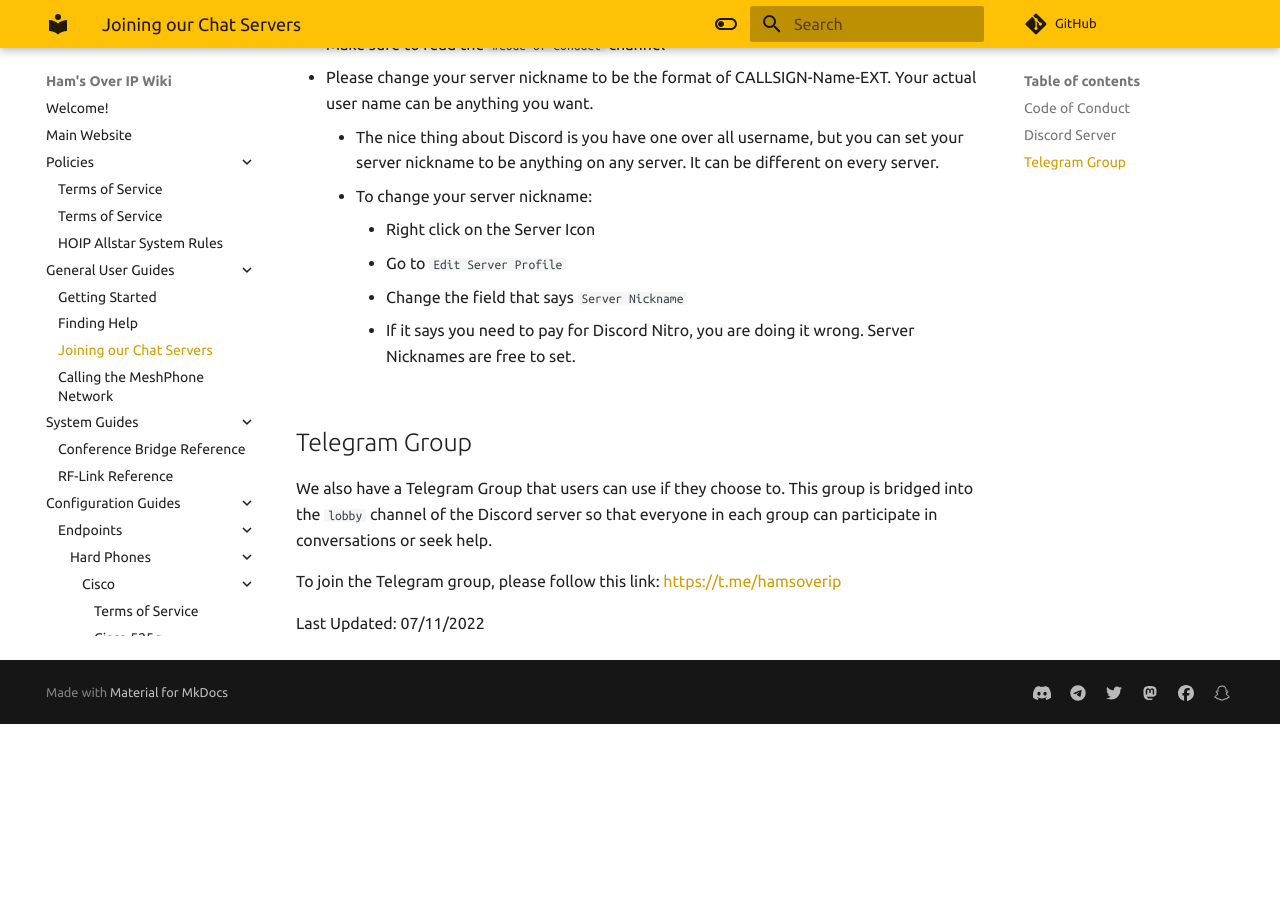
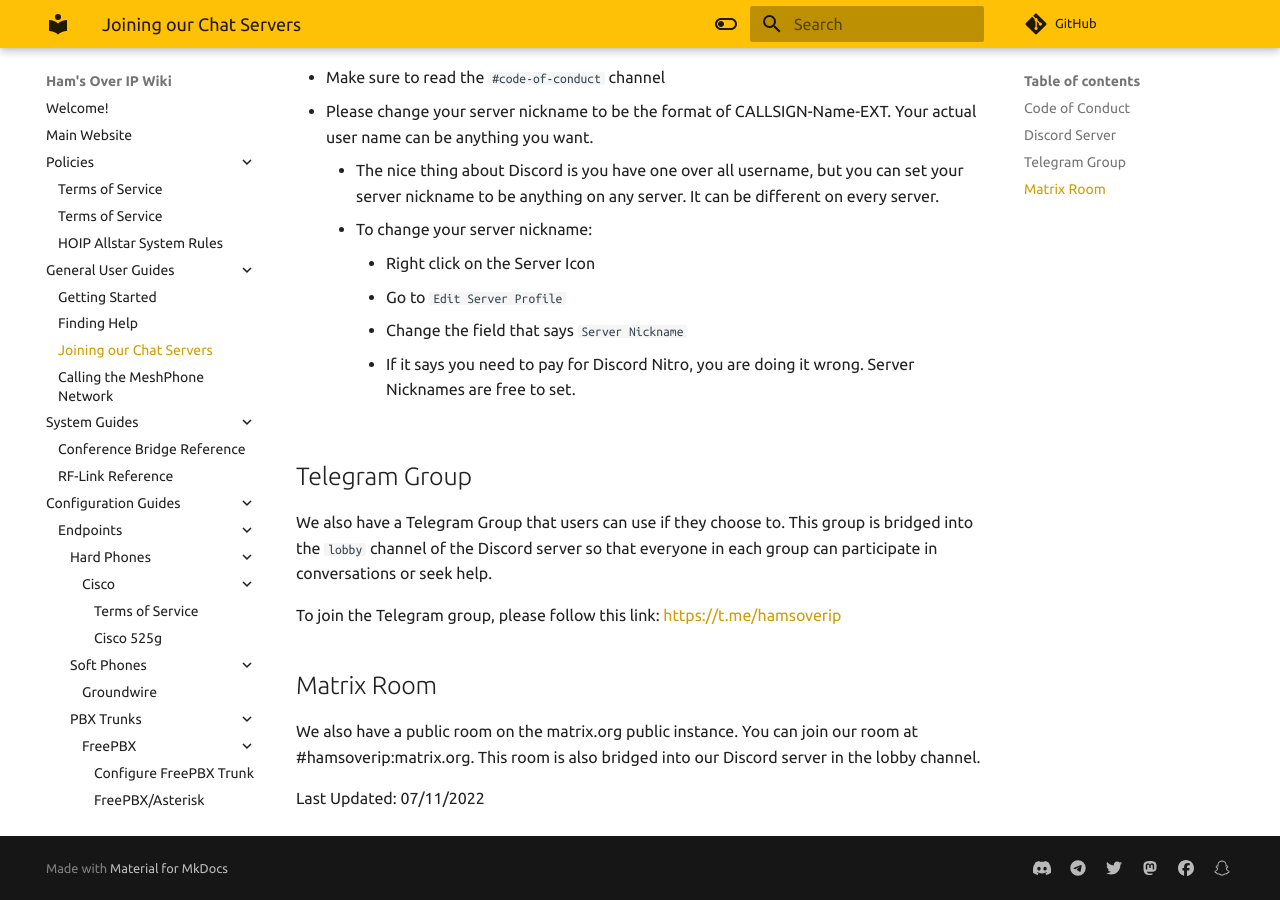
Before and after one commit to hamsoverip/wiki, an MkDocs documentation site: the page built from docs/General/user_guides/chat-services.md, in a window 1280 px wide and 900 px high, scrolled down 1384 px. Built offline with MkDocs 1.6.1 and Material for MkDocs 9.7.7, drawn with Linux system fonts in a browser that asks for light colours; comment, search, counter and statistics services are not loaded; before the commit the page ends 2108 px from its top, so only the background shows below that.

Commit message:
Lots of Updates - N8ACL - 07112022

```diff
--- a/docs/General/user_guides/chat-services.md
+++ b/docs/General/user_guides/chat-services.md
@@ -6,6 +6,7 @@
 
 * Discord
 * Telegram
+* Matrix
 
 ## Code of Conduct
 
@@ -46,4 +47,8 @@
 
 To join the Telegram group, please follow this link: [https://t.me/hamsoverip](https://t.me/hamsoverip)
 
+## Matrix Room
+
+We also have a public room on the matrix.org public instance. You can join our room at #hamsoverip:matrix.org. This room is also bridged into our Discord server in the lobby channel.
+
 Last Updated: 07/11/2022
```
Also changed, not shown: docs/General/changelog.md (+1 -1 lines).
